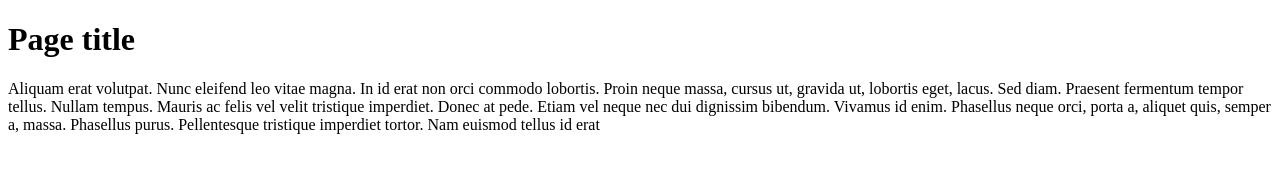
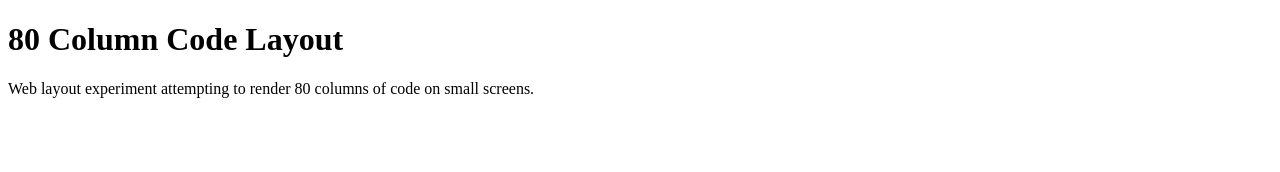
Before and after one commit to eddieh/code-layout-80, a plain HTML site: page src/index.html in a window 1280 px wide. Drawn offline with Linux system fonts and the light colour scheme.

Commit message:
Title & set goal for this experiment

```diff
--- a/src/index.html
+++ b/src/index.html
@@ -3,19 +3,13 @@
 <head>
 <meta charset=utf-8>
 <meta name=viewport content="width=device-width, initial-scale=1.0, maximum-scale=1">
-<title></title>
+<title>80 Column Code Layout</title>
 <link rel=stylesheet href=css/style.css>
 <link rel="shortcut icon" href=imgs/favicon.png>
 </head>
 <body>
-  <h1>Page title</h1>
-  <p>Aliquam erat volutpat. Nunc eleifend leo vitae magna. In id erat
-  non orci commodo lobortis. Proin neque massa, cursus ut, gravida ut,
-  lobortis eget, lacus. Sed diam. Praesent fermentum tempor tellus.
-  Nullam tempus. Mauris ac felis vel velit tristique imperdiet. Donec
-  at pede. Etiam vel neque nec dui dignissim bibendum. Vivamus id
-  enim. Phasellus neque orci, porta a, aliquet quis, semper a, massa.
-  Phasellus purus. Pellentesque tristique imperdiet tortor. Nam
-  euismod tellus id erat</p>
+  <h1>80 Column Code Layout</h1>
+  <p>Web layout experiment attempting to render 80 columns of code on
+  small screens.</p>
 </body>
 </html>
```
Also changed, not shown: 1 other file.
